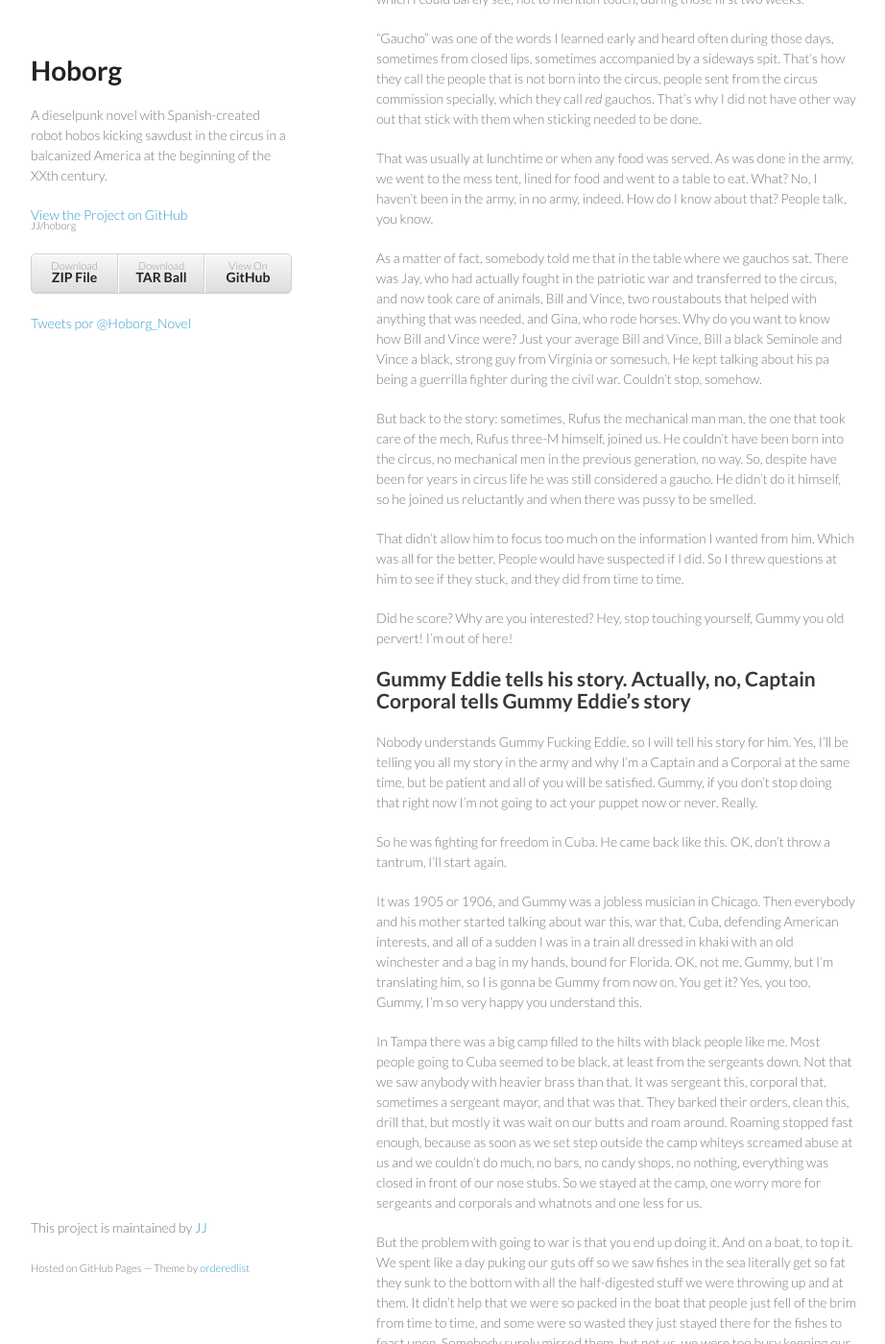
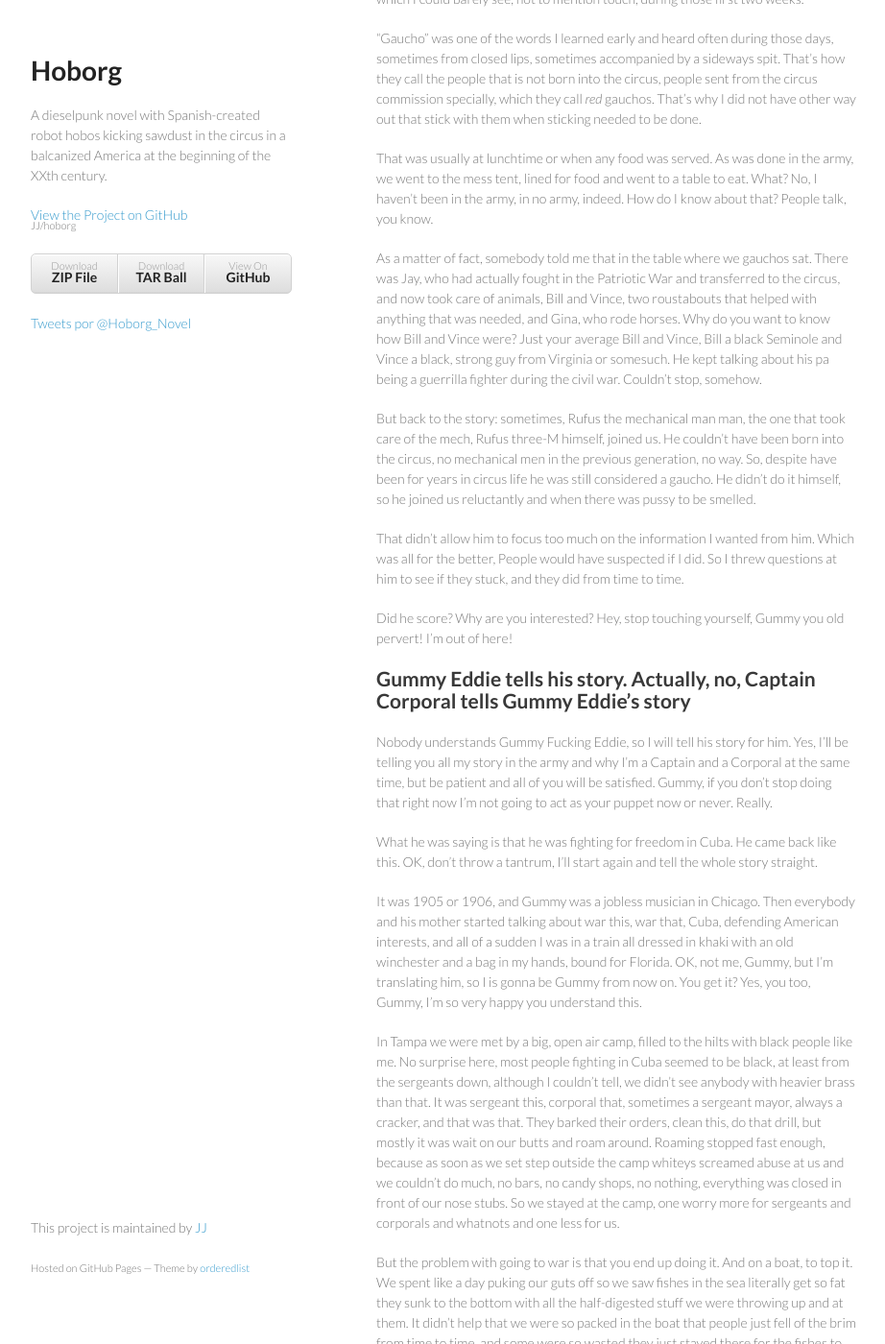
Before and after one commit to JJ/hoborg, a Jekyll site: the page built from text/text.md, in a window 1280 px wide and 1400 px high, scrolled down 15910 px. Shown: the whole window at 96% size, without its empty margins (178-1100 px from the left). Built offline with Jekyll 4.4.1, drawn with Linux system fonts in a browser that asks for light colours; comment, search, counter and statistics services are not loaded; some of the changed text lies outside the part shown.

Commit message:
Sync text/text.md from master to gh-pages

```diff
--- a/text/text.md
+++ b/text/text.md
@@ -910,8 +910,8 @@ table to eat. What? No, I haven't been in the army, in no army,
 indeed. How do I know about that? People talk, you know.
 
 As a matter of fact, somebody told me that in the table where we
-gauchos sat. There was Jay, who had actually fought in the patriotic
-war and transferred to the circus, and now took care of animals, Bill and Vince, two roustabouts
+gauchos sat. There was Jay, who had actually fought in the Patriotic
+War and transferred to the circus, and now took care of animals, Bill and Vince, two roustabouts
 that helped with anything that was needed, and Gina, who rode horses.
 Why do you want to know how Bill and Vince were? Just your average
 Bill and Vince, Bill a black Seminole and Vince a black, strong guy from Virginia
@@ -941,10 +941,10 @@ Nobody understands Gummy Fucking Eddie, so I will tell his story for
 him. Yes, I'll be telling you all my story in the army and why I'm a
 Captain and a Corporal at the same time, but be patient and all of you
 will be satisfied. Gummy, if you don't stop doing that right now I'm
-not going to act your puppet now or never. Really.
-
-So he was fighting for freedom in Cuba. He came back like this. OK,
-don't throw a tantrum, I'll start again.
+not going to act as your puppet now or never. Really.
+
+What he was saying is that he was fighting for freedom in Cuba. He came back like this. OK,
+don't throw a tantrum, I'll start again and tell the whole story straight.
 
 It was 1905 or 1906, and Gummy was a jobless musician in Chicago. Then
 everybody and his mother started talking about war this, war that,
@@ -954,11 +954,12 @@ hands, bound for Florida. OK, not me, Gummy, but I'm translating him,
 so I is gonna be Gummy from now on. You get it? Yes, you too,
 Gummy, I'm so very happy you understand this.
 
-In Tampa there was a big camp filled to the hilts with black people
-like me. Most people going to Cuba seemed to be black, at least from
-the sergeants down. Not that we saw anybody with heavier brass than
+In Tampa we were met by a big, open air camp, filled to the hilts with black people
+like me. No surprise here, most people fighting in Cuba seemed to be black, at least from
+the sergeants down, although I couldn't tell, we didn't see anybody with heavier brass than
 that. It was sergeant this, corporal that, sometimes a sergeant mayor,
-and that was that. They barked their orders, clean this, drill that,
+always a cracker,
+and that was that. They barked their orders, clean this, do that drill,
 but mostly it was wait on our butts and roam around. Roaming stopped
 fast enough, because as soon as we set step outside the camp whiteys
 screamed abuse at us and we couldn't do much, no bars, no candy shops,
@@ -2873,6 +2874,11 @@ fit us riding piggyback on it. That was way cool. No, we hadn't
 thought what we were going to do if another train came our way. I
 guess jump and fuck the mech to hell.
 
+Besides, we didn't ride all the way, the fuel in Manuel, hey, that
+sounds nice, was petering out and we just went to the closest water
+depot and waited for the next train, inbound or outbound, does not
+matter.
+
 *write*
 
 
```
Also changed, not shown: other parts of text/text.md (+3 -3 lines).
